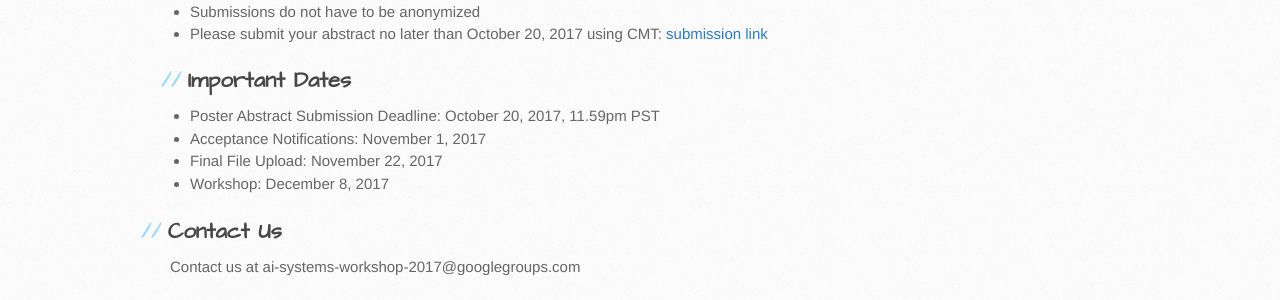
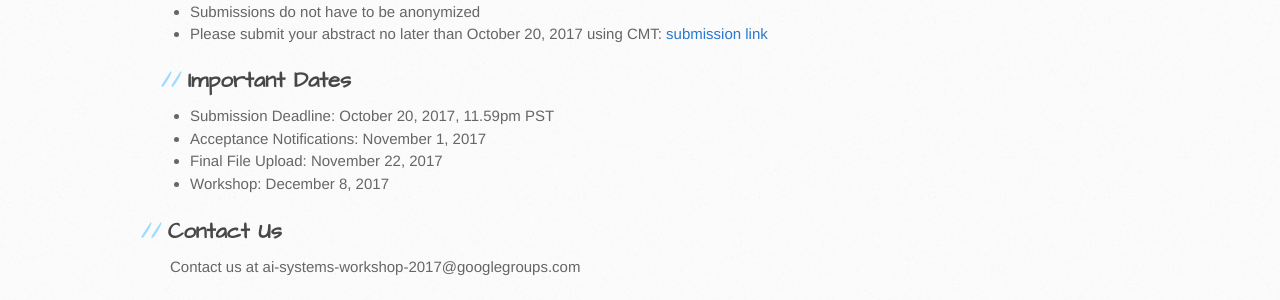
Before and after one commit to LearningSys/nips17, a Jekyll site: the page built from cfp.md, in a window 1280 px wide. Shown: the part 1355-1655 px from the top of the page. Built offline with Jekyll 4.4.1, drawn with Linux system fonts in a browser that asks for light colours; our own code applies the rules of GitHub Pages for plain Markdown files; the repository's description, which GitHub fills in, is left out.

Commit message:
Update cfp.md

```diff
--- a/cfp.md
+++ b/cfp.md
@@ -25,7 +25,7 @@ We welcome submissions up to 6 pages (not including references) for both the sub
 * Submissions do not have to be anonymized
 * Please submit your abstract no later than October 20, 2017 using CMT: [submission link](https://urldefense.proofpoint.com/v2/url?u=https-3A__cmt3.research.microsoft.com_MLSYS2017&d=DwIGaQ&c=5VD0RTtNlTh3ycd41b3MUw&r=jkIV1ekX5UbLBHAbbnf20g&m=etgua9_RnubL9Pqqvt1clQTBkpIIR-Vt5dTgaC6j4ms&s=dC7lpB-28jMCa3cCHP7rUptXynWKKDDxCyp-cz5--Eg&e=)
 ## Important Dates
-* Poster Abstract Submission Deadline: October 20, 2017, 11.59pm PST
+* Submission Deadline: October 20, 2017, 11.59pm PST
 * Acceptance Notifications: November 1, 2017
 * Final File Upload: November 22, 2017
 * Workshop: December 8, 2017
```
